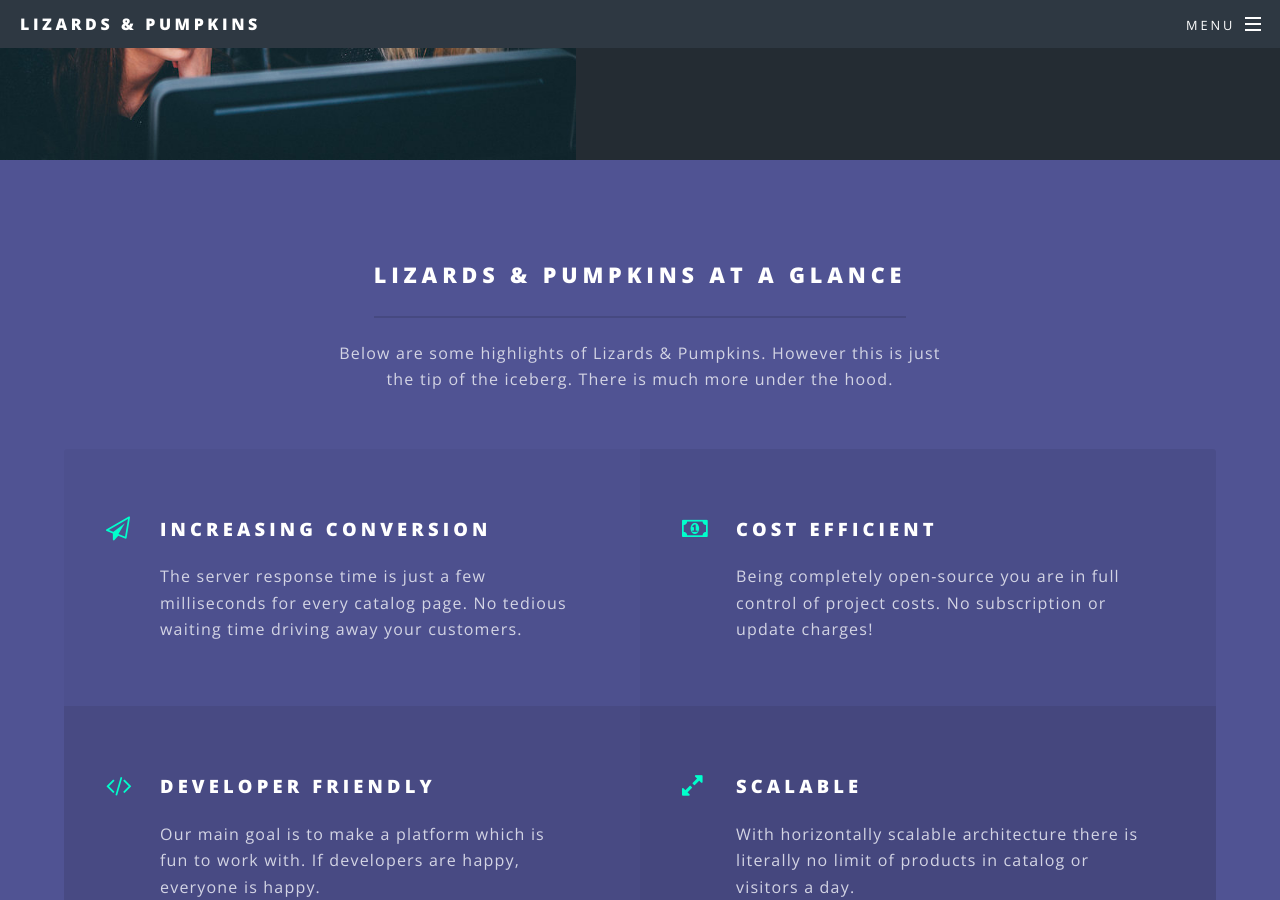
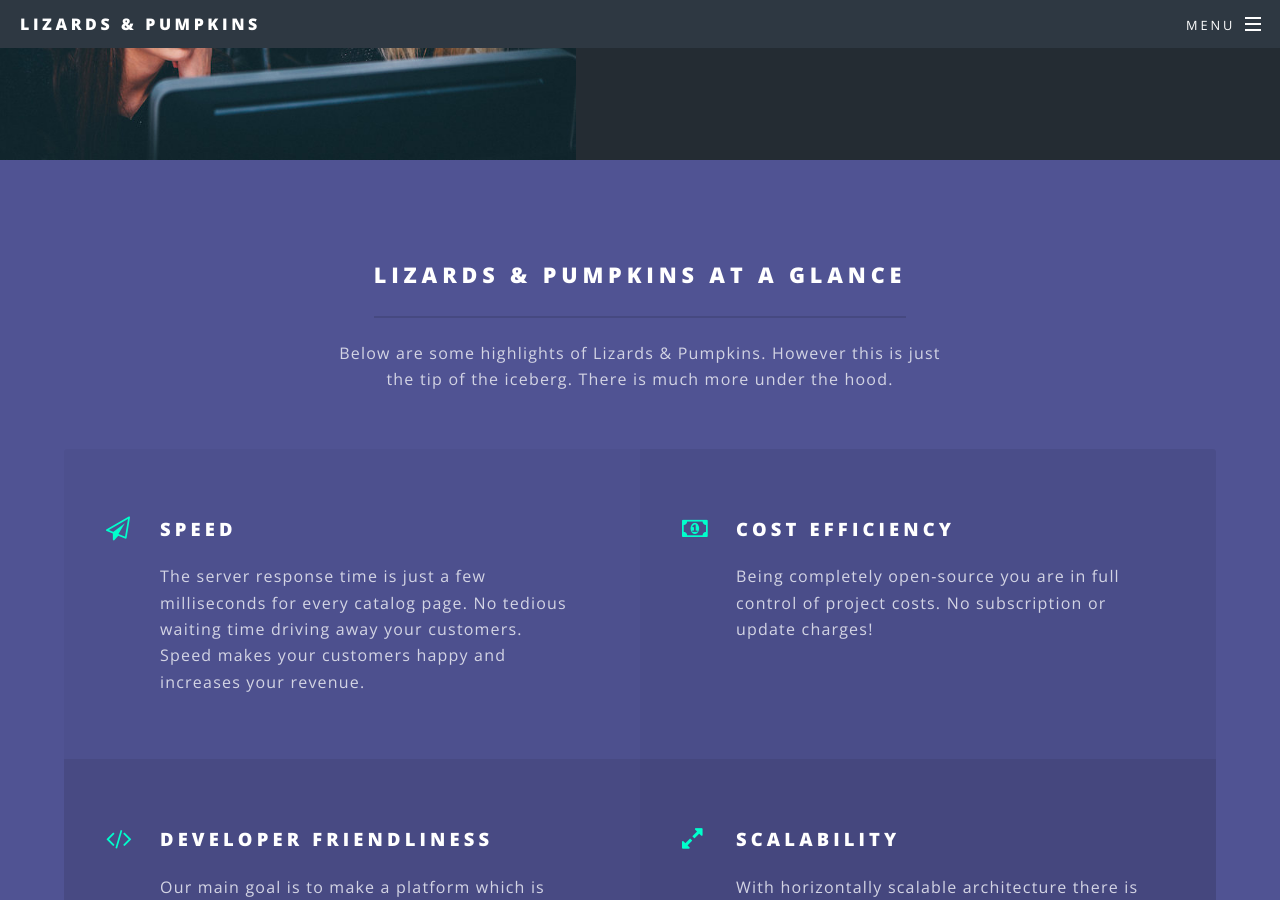
Before and after one commit to lizards-and-pumpkins/lizards-and-pumpkins.github.io, a Jekyll site: the page built from index.html, in a window 1280 px wide and 900 px high, scrolled down 2517 px. Built offline with Jekyll 4.4.1, drawn with Linux system fonts in a browser that asks for light colours; some of the changed text lies outside the part shown.

Commit message:
Update index.html

```diff
--- a/index.html
+++ b/index.html
@@ -16,8 +16,8 @@ layout: landing
         <header class="major">
             <h2>A Piece of Software Without Compromises<br/>for Professionals</h2>
             <p>Lizards & Pumpkins is built by professionals working in e-commerce. Being unsatisfied with<br/>
-                existing software we came down with our own online catalog implementation. <br />
-                Addressing the problems of other solutions at the market, namely performance and catalog inconsistencies.</p>
+                existing software we came down with our own online catalog implementation <br />
+                addressing the problems of other solutions at the market, namely performance and catalog inconsistencies.</p>
         </header>
         <p>Learn more about Lizards & Pumpkins benefits for:</p>
         <ul class="actions">
@@ -63,37 +63,37 @@ layout: landing
 <section id="three" class="wrapper style3 special">
     <div class="inner">
         <header class="major">
-            <h2>Lizards & Pumpkins at a glance</h2>
+            <h2>Lizards & Pumpkins at a Glance</h2>
             <p>Below are some highlights of Lizards & Pumpkins. However this is just<br/>
                 the tip of the iceberg. There is much more under the hood.</p>
         </header>
         <ul class="features">
             <li class="icon fa-paper-plane-o">
-                <h3>Increasing conversion</h3>
-                <p>The server response time is just a few milliseconds for every catalog page. No tedious waiting time driving away your customers.</p>
+                <h3>Speed</h3>
+                <p>The server response time is just a few milliseconds for every catalog page. No tedious waiting time driving away your customers. Speed makes your customers happy and increases your revenue.</p>
             </li>
             <li class="icon fa-money">
-                <h3>Cost efficient</h3>
+                <h3>Cost efficiency</h3>
                 <p>Being completely open-source you are in full control of project costs. No subscription or update
                     charges!</p>
             </li>
             <li class="icon fa-code">
-                <h3>Developer friendly</h3>
+                <h3>Developer friendliness</h3>
                 <p>Our main goal is to make a platform which is fun to work with. If developers are happy,
                     everyone is happy.</p>
             </li>
             <li class="icon fa-expand">
-                <h3>Scalable</h3>
+                <h3>Scalability</h3>
                 <p>With horizontally scalable architecture there is literally no limit of products in catalog or
                     visitors a day.</p>
             </li>
             <li class="icon fa-check-square-o">
-                <h3>Data consistent</h3>
+                <h3>Data consistency</h3>
                 <p>Every product data change whether it is a product name, price or stock level update is
                     immediately online.</p>
             </li>
             <li class="icon fa-lock">
-                <h3>Secure</h3>
+                <h3>Security</h3>
                 <p>Every line of code is passing two levels of automated testing, human code review and a bunch of
                     security vulnerability analysers.</p>
             </li>
```
